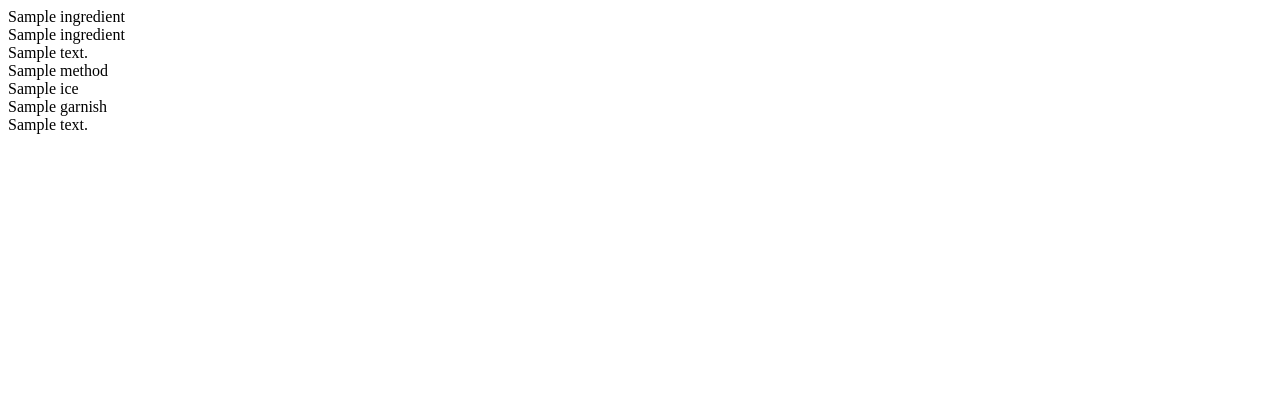
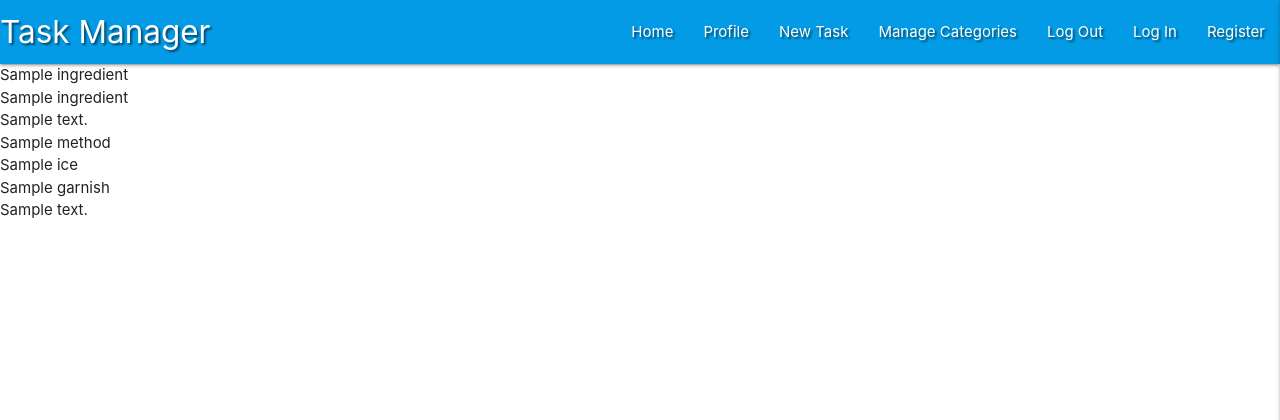
Before and after one commit to Code-Institute-Submissions/cocktail, a Flask app: page / in a window 1280 px wide. Shown: the top 420 px of the page. Run offline with Flask 2, Linux system fonts and the light colour scheme; a database or web service that is not in the repository returns one stand-in record (values such as "Sample title"); some libraries are stand-ins or nearby versions.

Commit message:
add NavBar and mobile SideBar

```diff
--- a/app.py
+++ b/app.py
@@ -1,7 +1,7 @@
 import os
 from flask import (
-    Flask, flash, render_template,
-    redirect, request, session, url_for)
+        Flask, flash, render_template,
+        redirect, request, session, url_for)
 from flask_pymongo import PyMongo
 from bson.objectid import ObjectId
 if os.path.exists("env.py"):
@@ -16,6 +16,7 @@ app.secret_key = os.environ.get("SECRET_KEY")
 
 mongo = PyMongo(app)
 
+
 @app.route("/")
 @app.route("/get_ingredients")
 def get_ingredients():
--- /dev/null
+++ b/static/css/style.css
@@ -0,0 +1,3 @@
+.text-shadow {
+    text-shadow: 2px 2px 2px rgba(0, 0, 0, 0.5);
+}
--- /dev/null
+++ b/static/js/script.js
@@ -0,0 +1,3 @@
+$(document).ready(function () {
+    $(".sidenav").sidenav({edge: "right"});
+});
--- /dev/null
+++ b/templates/base.html
@@ -0,0 +1,55 @@
+<!DOCTYPE html>
+<html lang="en">
+<head>
+    <meta charset="UTF-8">
+    <meta name="viewport" content="width=device-width, initial-scale=1.0">
+    <link rel="stylesheet" href="https://cdnjs.cloudflare.com/ajax/libs/font-awesome/5.13.1/css/all.min.css"
+        integrity="sha512-xA6Hp6oezhjd6LiLZynuukm80f8BoZ3OpcEYaqKoCV3HKQDrYjDE1Gu8ocxgxoXmwmSzM4iqPvCsOkQNiu41GA==" crossorigin="anonymous" type="text/css">
+    <link rel="stylesheet" href="https://cdnjs.cloudflare.com/ajax/libs/materialize/1.0.0/css/materialize.min.css" type="text/css">
+    <link rel="stylesheet" href="{{ url_for('static', filename='css/style.css') }}" type="text/css">
+    {% block styles %}
+    {% endblock %}
+    <title>Task Manager</title>
+</head>
+<body>
+   <header>
+        <!-- top navbar -->
+		<nav class="nav-extended text-shadow light-blue darken-1">
+			<div class="nav-wrapper">
+				<a href="{{ url_for('get_ingredients') }}" class="brand-logo">Task Manager</a>
+				<a href="#" data-target="mobile-demo" class="sidenav-trigger right"><i class="fas fa-bars"></i></a>
+				<ul class="right hide-on-med-and-down">
+					<li><a href="{{ url_for('get_ingredients') }}">Home</a></li>
+					<li><a href="#">Profile</a></li>
+					<li><a href="#">New Task</a></li>
+					<li><a href="#">Manage Categories</a></li>
+					<li><a href="#">Log Out</a></li>
+					<li><a href="#">Log In</a></li>
+					<li><a href="#">Register</a></li>
+				</ul>
+			</div>
+		</nav>
+
+        <!-- mobile sidenav -->
+		<ul class="sidenav" id="mobile-demo">
+            <li><h4 class="center-align light-blue-text text-darken 4">Task Manager</h4></li>
+            <li><a href="{{ url_for('get_ingredients') }}">Home</a></li>
+            <li><a href="#">Profile</a></li>
+            <li><a href="#">New Task</a></li>
+            <li><a href="#">Manage Categories</a></li>
+            <li><a href="#">Log Out</a></li>
+            <li><a href="#">Log In</a></li>
+            <li><a href="#">Register</a></li>
+		</ul>
+	</header>
+    {% block content %}
+    {% endblock %}
+
+    <script src="https://code.jquery.com/jquery-3.5.1.min.js"
+        integrity="sha256-9/aliU8dGd2tb6OSsuzixeV4y/faTqgFtohetphbbj0=" crossorigin="anonymous"></script>
+    <script src="https://cdnjs.cloudflare.com/ajax/libs/materialize/1.0.0/js/materialize.min.js"></script>
+    <script src="{{ url_for('static', filename='js/script.js') }}"></script>
+    {% block scripts %}
+    {% endblock %}
+</body>
+</html>
--- a/templates/get_ingredients.html
+++ b/templates/get_ingredients.html
@@ -1,11 +1,5 @@
-<!DOCTYPE html>
-<html lang="en">
-<head>
-    <meta charset="UTF-8">
-    <meta name="viewport" content="width=device-width, initial-scale=1.0">
-    <title>Cocktail Book</title>
-</head>
-<body>
+{% extends "base.html" %}
+{% block content %}
     {% for ingredient in ingredients %}
         {{ ingredient.distilled_name }}<br>
         {{ ingredient.cocktail_name }}<br>
@@ -14,7 +8,5 @@
         {{ ingredient.ice }}<br>
         {{ ingredient.garnish }}<br>
         {{ ingredient.comment }}<br>
-
     {% endfor %}
-</body>
-</html>
+{% endblock %}
```
